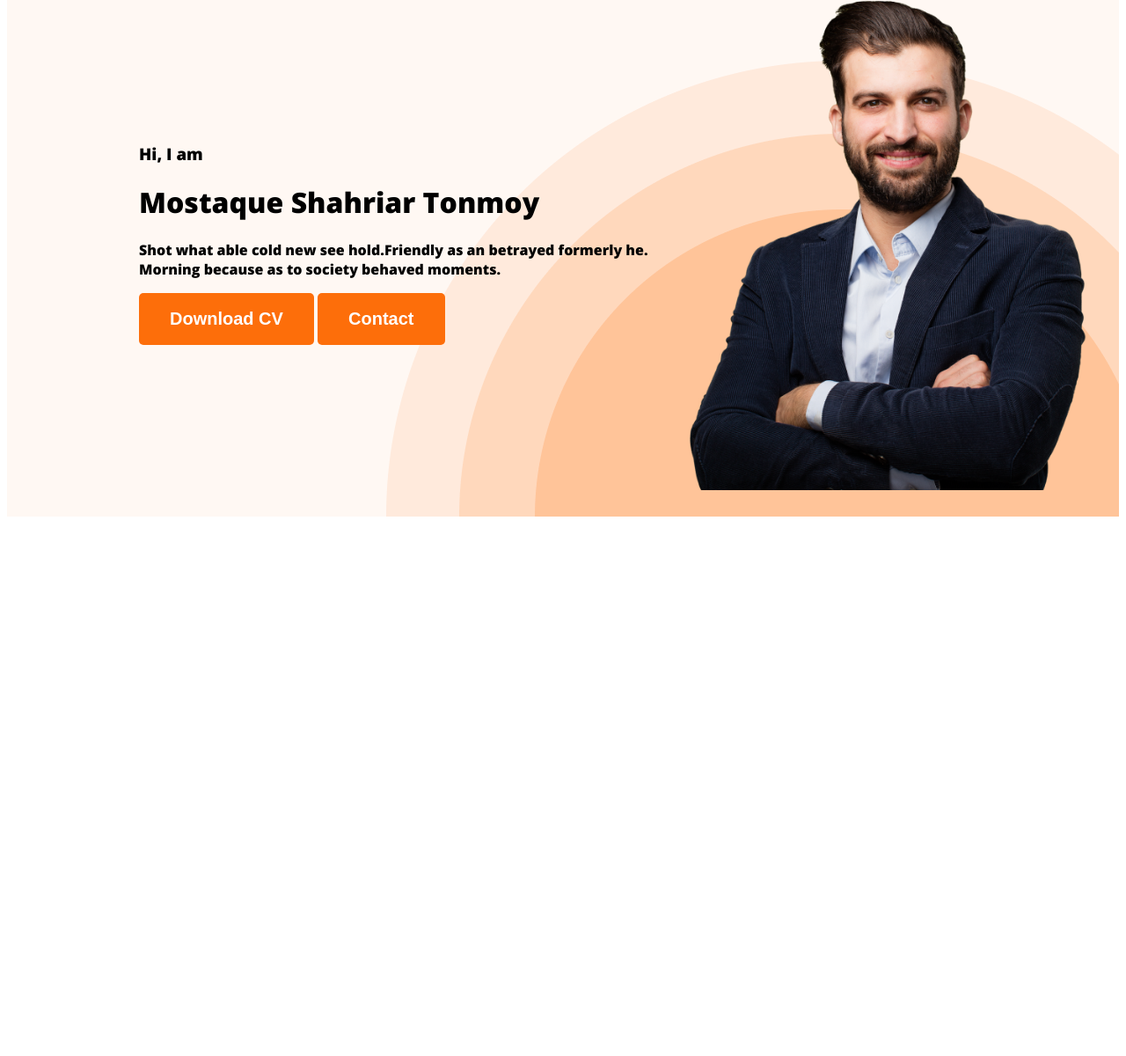
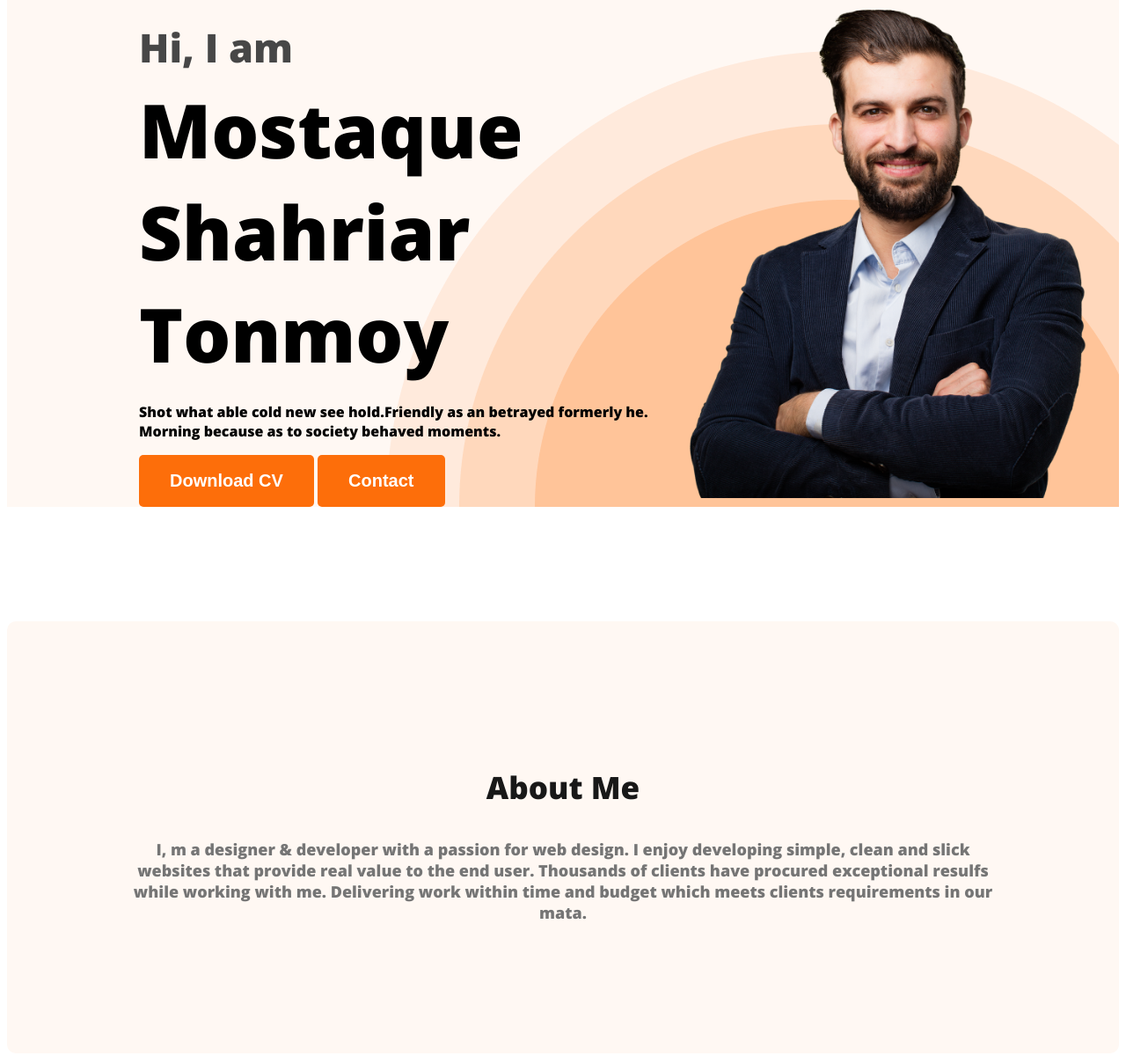
Before and after one commit to TonmoyShahriar23/Developer-porttfolio, a plain HTML site: page index.html in a window 1280 px wide. Shown: the part 211-1411 px from the top of the page at 88% size. Before the commit the page ends 806 px from the top, so only its background shows below. Drawn offline with nearby package versions, Linux system fonts and the light colour scheme.

Commit message:
to the about

```diff
--- a/index.html
+++ b/index.html
@@ -29,7 +29,7 @@
             <h1 class="banner-title">
                 Mostaque Shahriar Tonmoy
             </h1>
-            <p>
+            <p class="banner-description">
                 Shot what able cold new see hold.Friendly as an betrayed formerly he.
                 Morning because as to society behaved moments.
             </p>
@@ -43,6 +43,12 @@
 
     </header>
     <main>
+        <section class="about">
+            <h3 class="section-title">About Me</h3>
+            <p class="section-description">
+                I, m a designer & developer with a passion for web design. I enjoy developing simple, clean and slick websites that provide real value to the end user. Thousands of clients have procured exceptional resulfs while working with me. Delivering work within time and budget which meets clients requirements in our mata.
+            </p>
+        </section>
 
     </main>
     <footer>
--- a/styles/porttfolio.css
+++ b/styles/porttfolio.css
@@ -8,6 +8,20 @@ nav {
     justify-content: space-between;
     align-items: center;
     margin: 0 200px;
+}
+
+.section-title {
+    color: #181818;
+    text-align: center;
+    font-size: 35px;
+    font-weight: 700;
+}
+
+.section-description {
+    color: #757575;
+    text-align: center;
+    font-size: 18px;
+
 }
 
 .text-primary {
@@ -59,12 +73,41 @@ nav a {
 }
 
 .banner {
-    padding: 30px 30px 30px 150px;
-    display:flex;
+    padding: 30px 30px 0px 150px;
+    display: flex;
     align-items: center;
+    justify-content: space-between;
 }
 
 
-.banner .profile-pic{
+
+.banner .profile-pic {
     width: 500px;
 }
+
+.banner-greeting {
+    font-size: 45px;
+    color: #474747;
+    margin-bottom: 0;
+
+
+}
+
+.banner-title {
+    font-size: 85px;
+    font-weight: 700;
+    margin-top: 5px;
+    margin-bottom: 20px;
+
+}
+
+/*main section styles*/
+
+
+/*about section styles*/
+.about {
+    padding: 130px;
+    border-radius: 10px;
+    background: #FFF8F3;
+    margin: 130px 0;
+}
```
